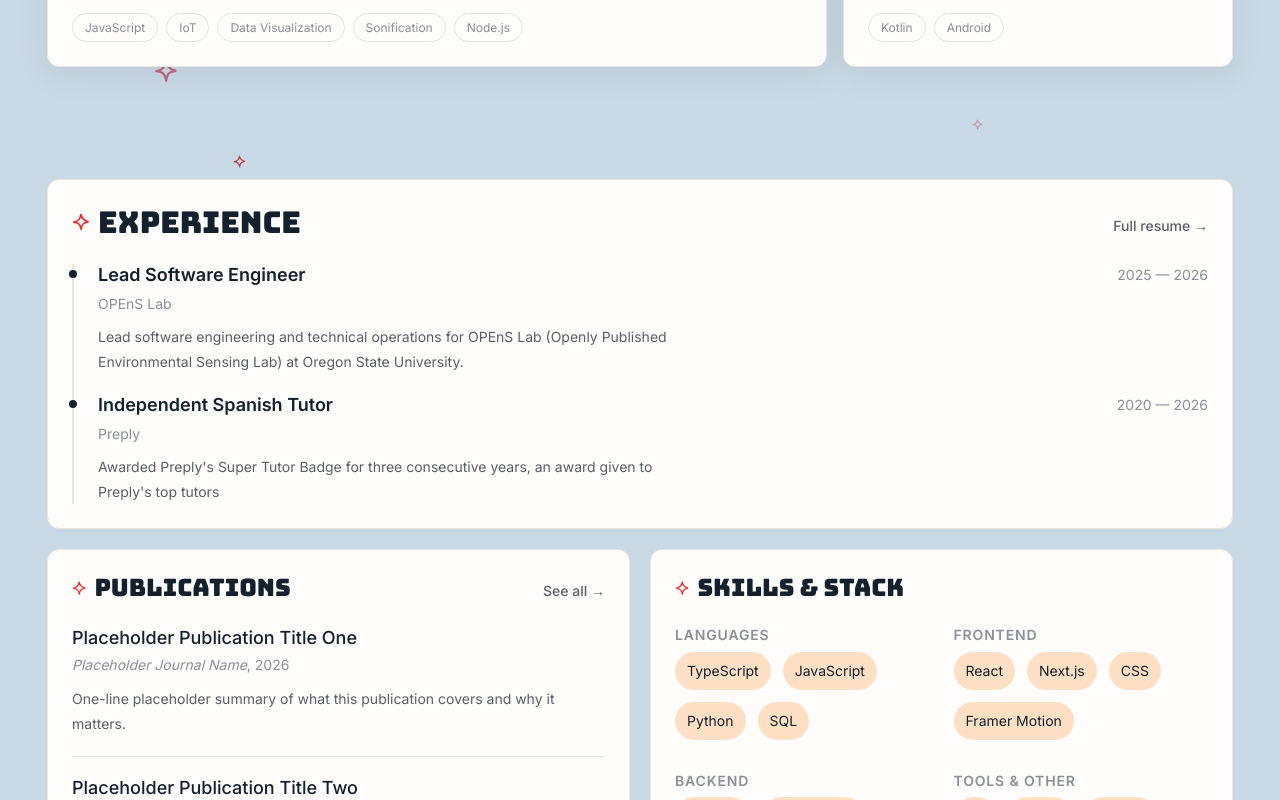
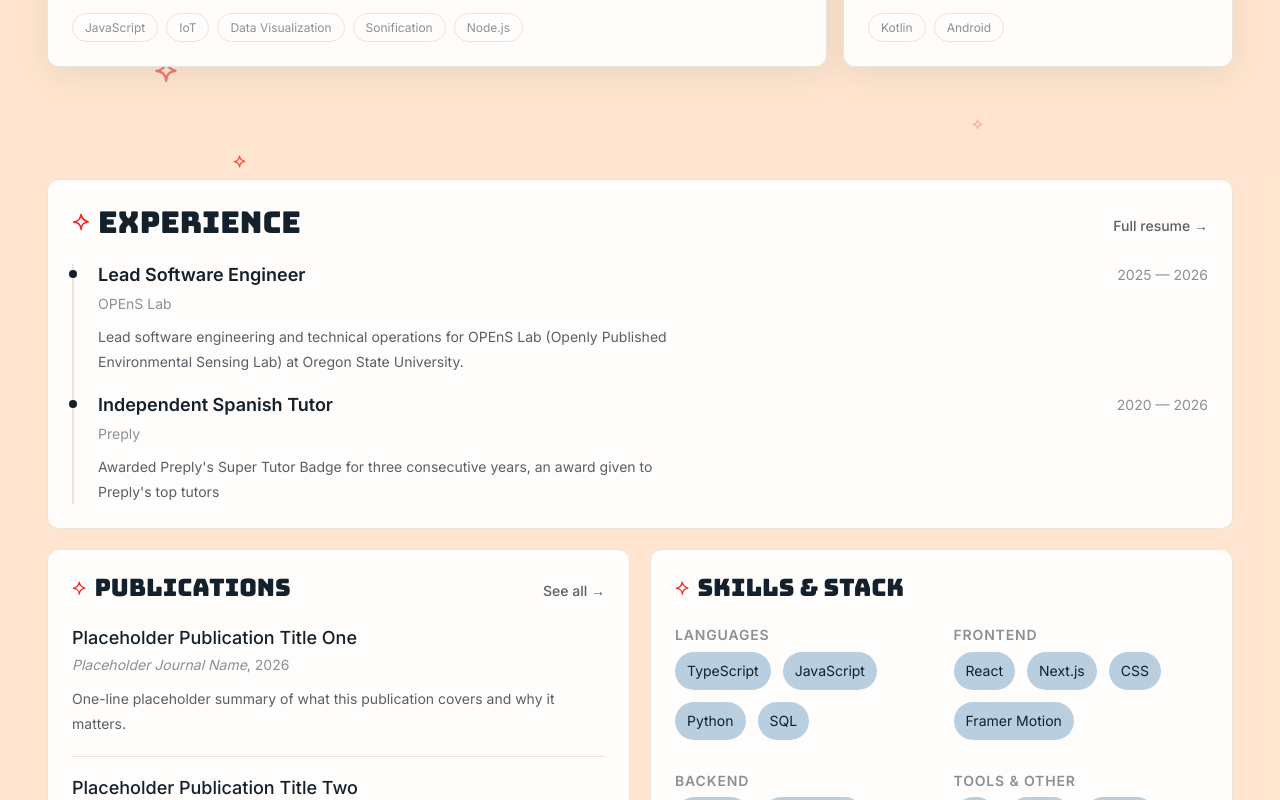
Before and after one commit to tessellis/portfolio-platform, a Next.js app: page / in a window 1280 px wide. Shown: the part 1480-2280 px from the top of the page. Built offline with nearby package versions, Linux system fonts and the light colour scheme.

Commit message:
Fix theme accent colors

```diff
--- a/src/components/sections/ExperienceSkillsPanel.module.css
+++ b/src/components/sections/ExperienceSkillsPanel.module.css
@@ -195,7 +195,7 @@
 .pill {
   font-size: var(--text-sm);
   color: var(--color-text-primary);
-  background-color: color-mix(in srgb, var(--flash-2) 32%, transparent);
+  background-color: color-mix(in srgb, var(--pill-accent) 32%, transparent);
   border-radius: var(--radius-full);
   padding: var(--space-2) var(--space-3);
 }
--- a/src/styles/tokens.css
+++ b/src/styles/tokens.css
@@ -25,6 +25,8 @@
   --flash-3: #58b2cf;
   --flash-4: #ed6a7a;
   --flash-5: #fba7b1;
+
+  --pill-accent: #286fa5;
 
   --font-sans: 'Inter', -apple-system, BlinkMacSystemFont, sans-serif;
   --font-mono: 'JetBrains Mono', 'Fira Code', monospace;
@@ -80,7 +82,7 @@
   --transition-base: 250ms ease;
   --transition-slow: 400ms ease;
 
-  --panel-accent: var(--flash-1);
+  --panel-accent: var(--flash-2);
   --panel-tint: 25%;
 }
 
@@ -107,7 +109,9 @@
   --flash-4: #f2808e;
   --flash-5: #ffb3bd;
 
-  --panel-accent: var(--flash-4);
+  --pill-accent: #4f92c9;
+
+  --panel-accent: var(--flash-1);
   --panel-tint: 10%;
 }
 
```
